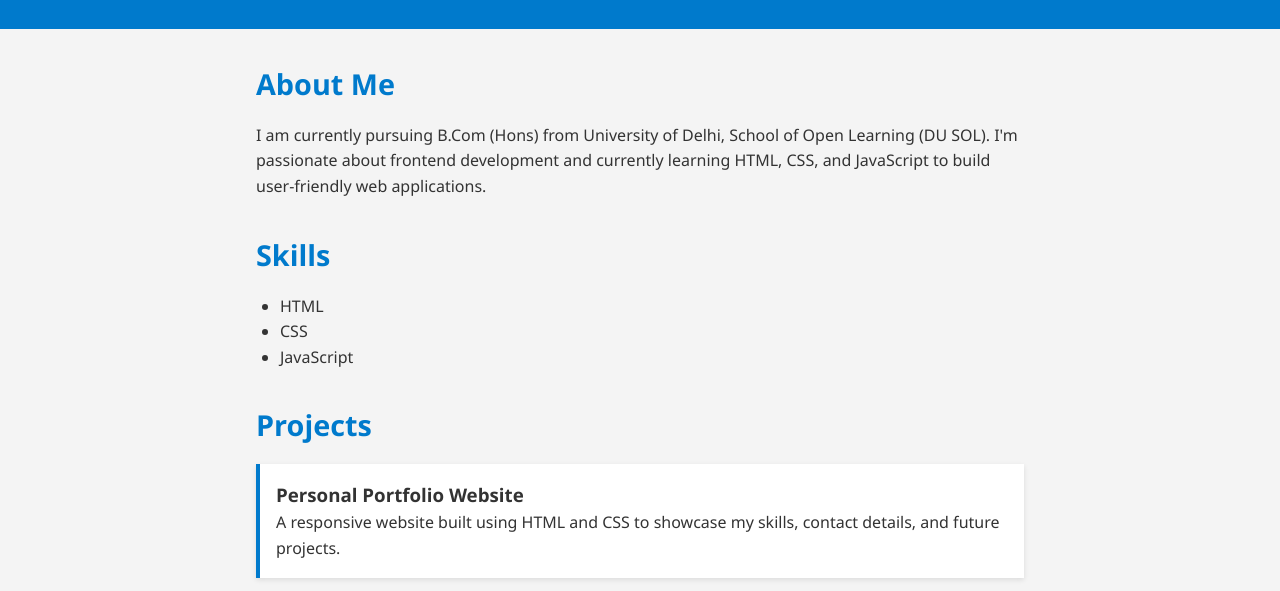
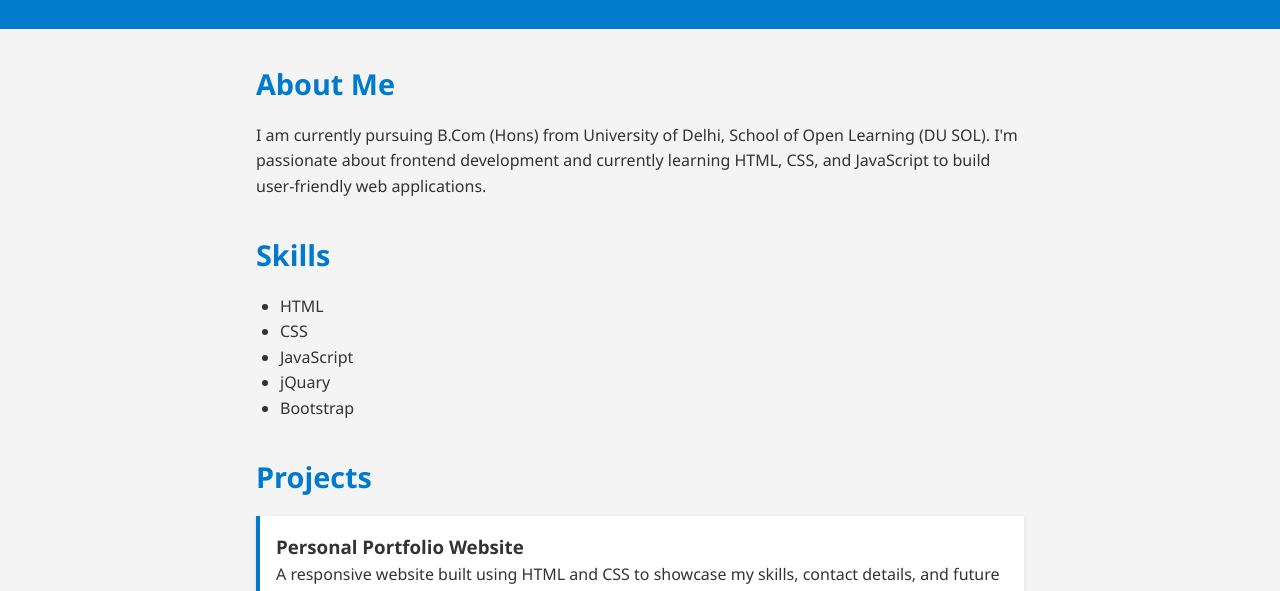
Before and after one commit to sonu-webdev/Portfolio, a plain HTML site: page index.html in a window 1280 px wide. Shown: the part 138-729 px from the top of the page. Drawn offline with Linux system fonts and the light colour scheme.

Commit message:
Update index.html

```diff
--- a/index.html
+++ b/index.html
@@ -109,6 +109,8 @@
       <li>HTML</li>
       <li>CSS</li>
       <li>JavaScript</li>
+      <li>jQuary</li>
+      <li>Bootstrap</li>
     </ul>
   </section>
 
```
